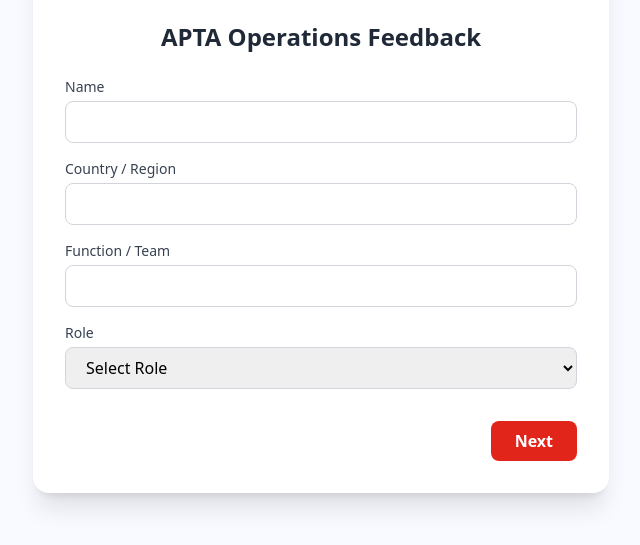
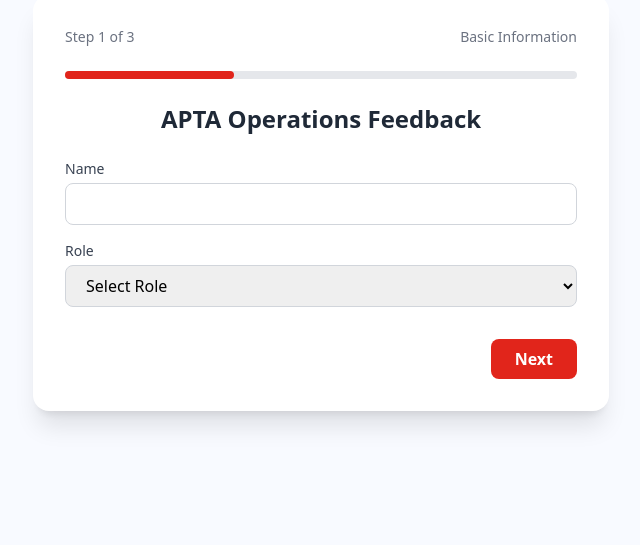
Before and after one commit to NumenVikrant/APTA-Survey-Form, a plain HTML site: page Frontend/index.html in a window 1280 px wide. Shown: the part 255-800 px from the top of the page, without its empty margins (319-959 px from the left). Drawn offline with nearby package versions, Linux system fonts and the light colour scheme; some packages are replaced by stand-ins of ours; a script that the page names is missing.

Commit message:
Some Changes Done !!

```diff
--- a/Frontend/index.html
+++ b/Frontend/index.html
@@ -120,30 +120,7 @@
               class="w-full rounded-lg border border-gray-300 px-4 py-2 focus:ring-2 focus:ring-[#E1251B] focus:outline-none"
             />
           </div>
-          <div>
-            <label class="block text-sm font-medium text-gray-700 mb-1"
-              >Country / Region</label
-            >
-            <input
-              id="country"
-              name="country"
-              type="text"
-              data-required
-              class="w-full rounded-lg border border-gray-300 px-4 py-2 focus:ring-2 focus:ring-[#E1251B] focus:outline-none"
-            />
-          </div>
-          <div>
-            <label class="block text-sm font-medium text-gray-700 mb-1"
-              >Function / Team</label
-            >
-            <input
-              id="function"
-              name="function"
-              type="text"
-              data-required
-              class="w-full rounded-lg border border-gray-300 px-4 py-2 focus:ring-2 focus:ring-[#E1251B] focus:outline-none"
-            />
-          </div>
+
           <div>
             <label class="block text-sm font-medium text-gray-700 mb-1"
               >Role</label
@@ -159,6 +136,7 @@
               <option>Coordinator</option>
               <option>Sourcer</option>
               <option>Manager</option>
+              <option>Others</option>
             </select>
           </div>
           <div class="flex justify-end pt-4">
```
